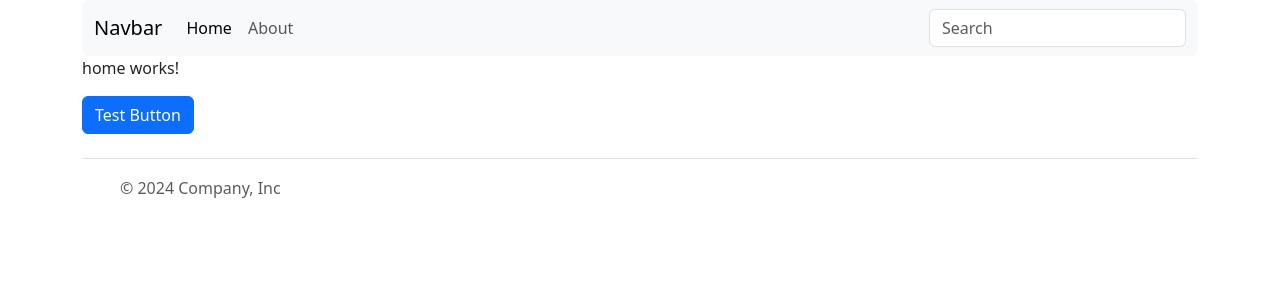
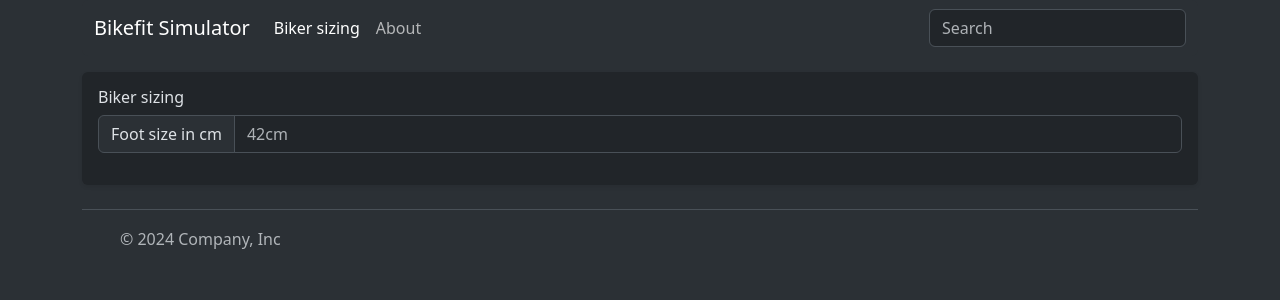
Before and after one commit to luciansr/bike-geometry, an Angular app in the folder bike-fit-simulator/: page / in a window 1280 px wide. Shown: the top 300 px of the page. Built offline with nearby package versions, Linux system fonts and the light colour scheme.

Commit message:
create biker sizing component

```diff
--- /dev/null
+++ b/bike-fit-simulator/src/app/biker-sizing/biker-sizing.component.html
@@ -0,0 +1,17 @@
+<div class="my-3 p-3 bg-body rounded shadow-sm">
+    <h6 class="pb-2 mb-0">Biker sizing</h6>
+
+
+<form>
+    <div class="input-group mb-3">
+      <span class="input-group-text" id="basic-addon1">Foot size in cm</span>
+      <input
+        type="number"
+        class="form-control"
+        placeholder="42cm"
+        aria-label="Foot size in cm"
+        aria-describedby="basic-addon1"
+      />
+    </div>
+  </form>
+  </div>
--- a/bike-fit-simulator/src/app/home/home.component.html
+++ b/bike-fit-simulator/src/app/home/home.component.html
@@ -1,5 +1 @@
-<div>
-    <p>home works!</p>
-
-    <button type=”button” class="btn btn-primary">Test Button</button>
-</div>
+<app-biker-sizing></app-biker-sizing>
--- a/bike-fit-simulator/src/app/home/home.component.ts
+++ b/bike-fit-simulator/src/app/home/home.component.ts
@@ -1,8 +1,9 @@
 import { Component } from '@angular/core';
+import { BikerSizingComponent } from '../biker-sizing/biker-sizing.component';
 
 @Component({
   selector: 'app-home',
-  imports: [],
+  imports: [BikerSizingComponent],
   templateUrl: './home.component.html',
   styleUrl: './home.component.css'
 })
--- a/bike-fit-simulator/src/app/menu/menu.component.html
+++ b/bike-fit-simulator/src/app/menu/menu.component.html
@@ -1,136 +1,38 @@
-<!-- <nav class="navbar navbar-expand-lg navbar-light bg-light">
+<nav
+  class="navbar navbar-expand-lg bg-body-tertiary rounded"
+  aria-label="Eleventh navbar example"
+>
   <div class="container-fluid">
-    <a class="navbar-brand" routerLink="/">Home</a>
+    <a class="navbar-brand" href="#">Bikefit Simulator</a>
     <button
       class="navbar-toggler"
       type="button"
       data-bs-toggle="collapse"
-      data-bs-target="#navbarNav"
-      aria-controls="navbarNav"
+      data-bs-target="#navbarsExample09"
+      aria-controls="navbarsExample09"
       aria-expanded="false"
       aria-label="Toggle navigation"
     >
-      <span class="navbar-toggler-icon"></span>
-    </button>
-    <div class="collapse navbar-collapse" id="navbarNav">
-      <ul class="navbar-nav">
-        <li class="nav-item">
-          <a class="nav-link" routerLink="/about">About</a>
-        </li>
-      </ul>
-    </div>
-  </div>
-</nav> -->
-
-
-
-    <nav class="navbar navbar-expand-lg bg-body-tertiary rounded" aria-label="Eleventh navbar example">
-      <div class="container-fluid">
-        <a class="navbar-brand" href="#">Navbar</a>
-        <button class="navbar-toggler" type="button" data-bs-toggle="collapse" data-bs-target="#navbarsExample09" aria-controls="navbarsExample09" aria-expanded="false" aria-label="Toggle navigation">
       <span class="navbar-toggler-icon"></span>
     </button>
 
     <div class="collapse navbar-collapse" id="navbarsExample09">
       <ul class="navbar-nav me-auto mb-2 mb-lg-0">
         <li class="nav-item">
-              <a class="nav-link active" aria-current="page" routerLink="/">Home</a>
+          <a class="nav-link active" aria-current="page" routerLink="/">Biker sizing</a>
         </li>
         <li class="nav-item">
           <a class="nav-link" routerLink="/about">About</a>
         </li>
-            <!-- <li class="nav-item">
-              <a class="nav-link disabled" aria-disabled="true">Disabled</a>
-            </li>
-            <li class="nav-item dropdown">
-              <a class="nav-link dropdown-toggle" href="#" data-bs-toggle="dropdown" aria-expanded="false">Dropdown</a>
-              <ul class="dropdown-menu">
-                <li><a class="dropdown-item" href="#">Action</a></li>
-                <li><a class="dropdown-item" href="#">Another action</a></li>
-                <li><a class="dropdown-item" href="#">Something else here</a></li>
-              </ul>
-            </li> -->
       </ul>
       <form role="search">
-            <input class="form-control" type="search" placeholder="Search" aria-label="Search">
+        <input
+          class="form-control"
+          type="search"
+          placeholder="Search"
+          aria-label="Search"
+        />
       </form>
     </div>
   </div>
 </nav>
-<!--
-    <nav class="navbar navbar-expand-lg bg-body-tertiary rounded" aria-label="Twelfth navbar example">
-      <div class="container-fluid">
-        <button class="navbar-toggler" type="button" data-bs-toggle="collapse" data-bs-target="#navbarsExample10" aria-controls="navbarsExample10" aria-expanded="false" aria-label="Toggle navigation">
-          <span class="navbar-toggler-icon"></span>
-        </button>
-
-        <div class="collapse navbar-collapse justify-content-md-center" id="navbarsExample10">
-          <ul class="navbar-nav">
-            <li class="nav-item">
-              <a class="nav-link active" aria-current="page" href="#">Centered nav only</a>
-            </li>
-            <li class="nav-item">
-              <a class="nav-link" href="#">Link</a>
-            </li>
-            <li class="nav-item">
-              <a class="nav-link disabled" aria-disabled="true">Disabled</a>
-            </li>
-            <li class="nav-item dropdown">
-              <a class="nav-link dropdown-toggle" href="#" data-bs-toggle="dropdown" aria-expanded="false">Dropdown</a>
-              <ul class="dropdown-menu">
-                <li><a class="dropdown-item" href="#">Action</a></li>
-                <li><a class="dropdown-item" href="#">Another action</a></li>
-                <li><a class="dropdown-item" href="#">Something else here</a></li>
-              </ul>
-            </li>
-          </ul>
-        </div>
-      </div>
-    </nav>
-
-    <nav class="navbar navbar-expand-lg bg-body-tertiary rounded" aria-label="Thirteenth navbar example">
-      <div class="container-fluid">
-        <button class="navbar-toggler" type="button" data-bs-toggle="collapse" data-bs-target="#navbarsExample11" aria-controls="navbarsExample11" aria-expanded="false" aria-label="Toggle navigation">
-          <span class="navbar-toggler-icon"></span>
-        </button>
-
-        <div class="collapse navbar-collapse d-lg-flex" id="navbarsExample11">
-          <a class="navbar-brand col-lg-3 me-0" href="#">Centered nav</a>
-          <ul class="navbar-nav col-lg-6 justify-content-lg-center">
-            <li class="nav-item">
-              <a class="nav-link active" aria-current="page" href="#">Home</a>
-            </li>
-            <li class="nav-item">
-              <a class="nav-link" href="#">Link</a>
-            </li>
-            <li class="nav-item">
-              <a class="nav-link disabled" aria-disabled="true">Disabled</a>
-            </li>
-            <li class="nav-item dropdown">
-              <a class="nav-link dropdown-toggle" href="#" data-bs-toggle="dropdown" aria-expanded="false">Dropdown</a>
-              <ul class="dropdown-menu">
-                <li><a class="dropdown-item" href="#">Action</a></li>
-                <li><a class="dropdown-item" href="#">Another action</a></li>
-                <li><a class="dropdown-item" href="#">Something else here</a></li>
-              </ul>
-            </li>
-          </ul>
-          <div class="d-lg-flex col-lg-3 justify-content-lg-end">
-            <button class="btn btn-primary">Button</button>
-          </div>
-        </div>
-      </div>
-    </nav>
-
-    <div>
-      <div class="bg-body-tertiaryp-5 rounded">
-        <div class="col-sm-8 mx-auto">
-          <h1>Navbar examples</h1>
-          <p>This example is a quick exercise to illustrate how the navbar and its contents work. Some navbars extend the width of the viewport, others are confined within a <code>.container</code>. For positioning of navbars, checkout the <a href="/docs/5.3/examples/navbar-static/">top</a> and <a href="/docs/5.3/examples/navbar-fixed/">fixed top</a> examples.</p>
-          <p>At the smallest breakpoint, the collapse plugin is used to hide the links and show a menu button to toggle the collapsed content.</p>
-          <p>
-            <a class="btn btn-primary" href="/docs/5.3/components/navbar/" role="button">View navbar docs »</a>
-          </p>
-        </div>
-      </div>
-    </div> -->
--- a/bike-fit-simulator/src/index.html
+++ b/bike-fit-simulator/src/index.html
@@ -1,5 +1,5 @@
 <!doctype html>
-<html lang="en">
+<html lang="en"  data-bs-theme="dark">
 <head>
   <meta charset="utf-8">
   <title>BikeFitSimulator</title>
@@ -8,7 +8,7 @@
   <link rel="icon" type="image/x-icon" href="favicon.ico">
 
 </head>
-<body>
+<body class="bg-body-tertiary">
   <app-root></app-root>
 </body>
 </html>
```
Also changed, not shown: bike-fit-simulator/src/app/biker-sizing/biker-sizing.component.ts (added, +11 -0 lines), bike-fit-simulator/src/app/biker-sizing/biker-sizing.component.css (added), 1 other file (tests, documents, lock files or other folders). Lines whose indentation alone changed are shown as unchanged.
